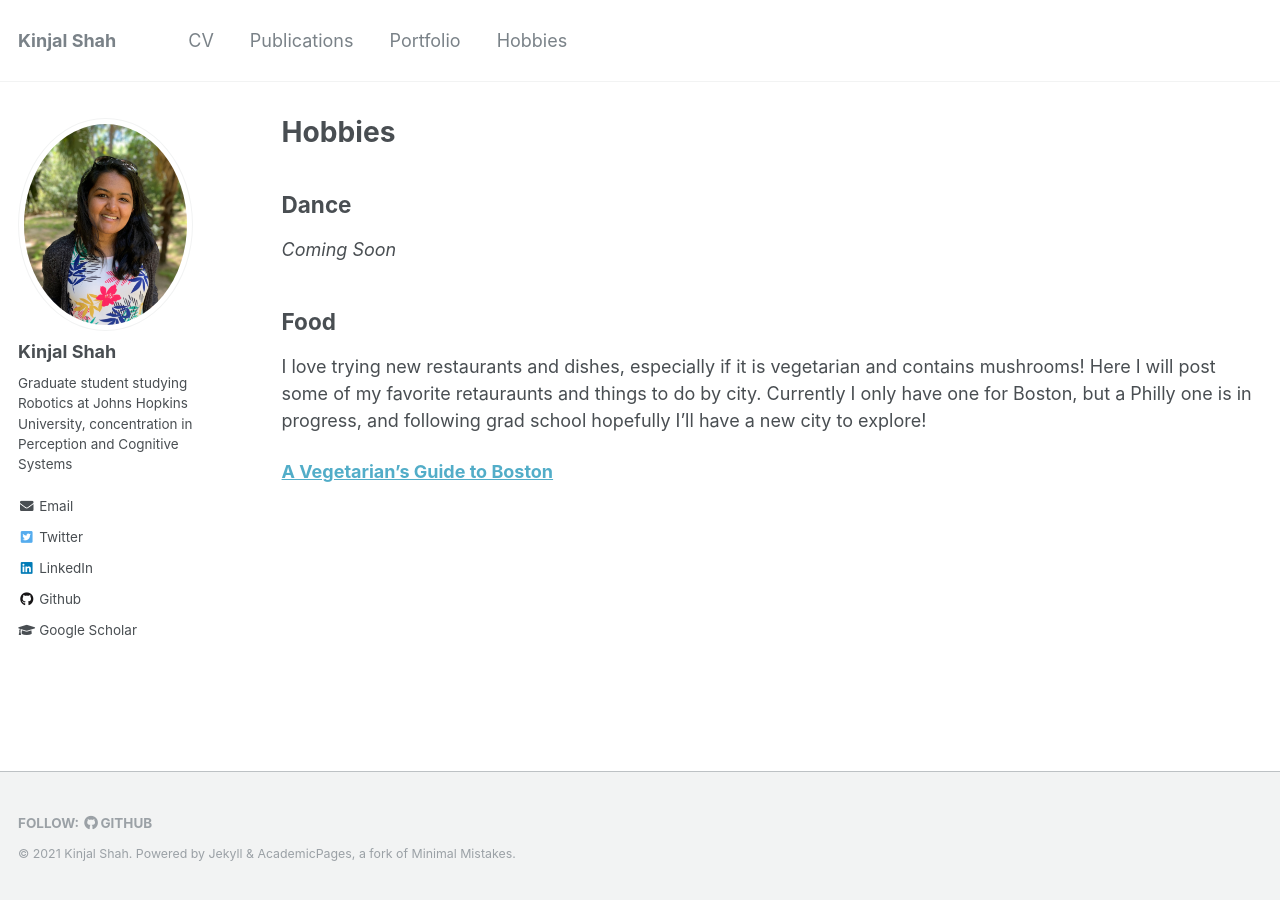
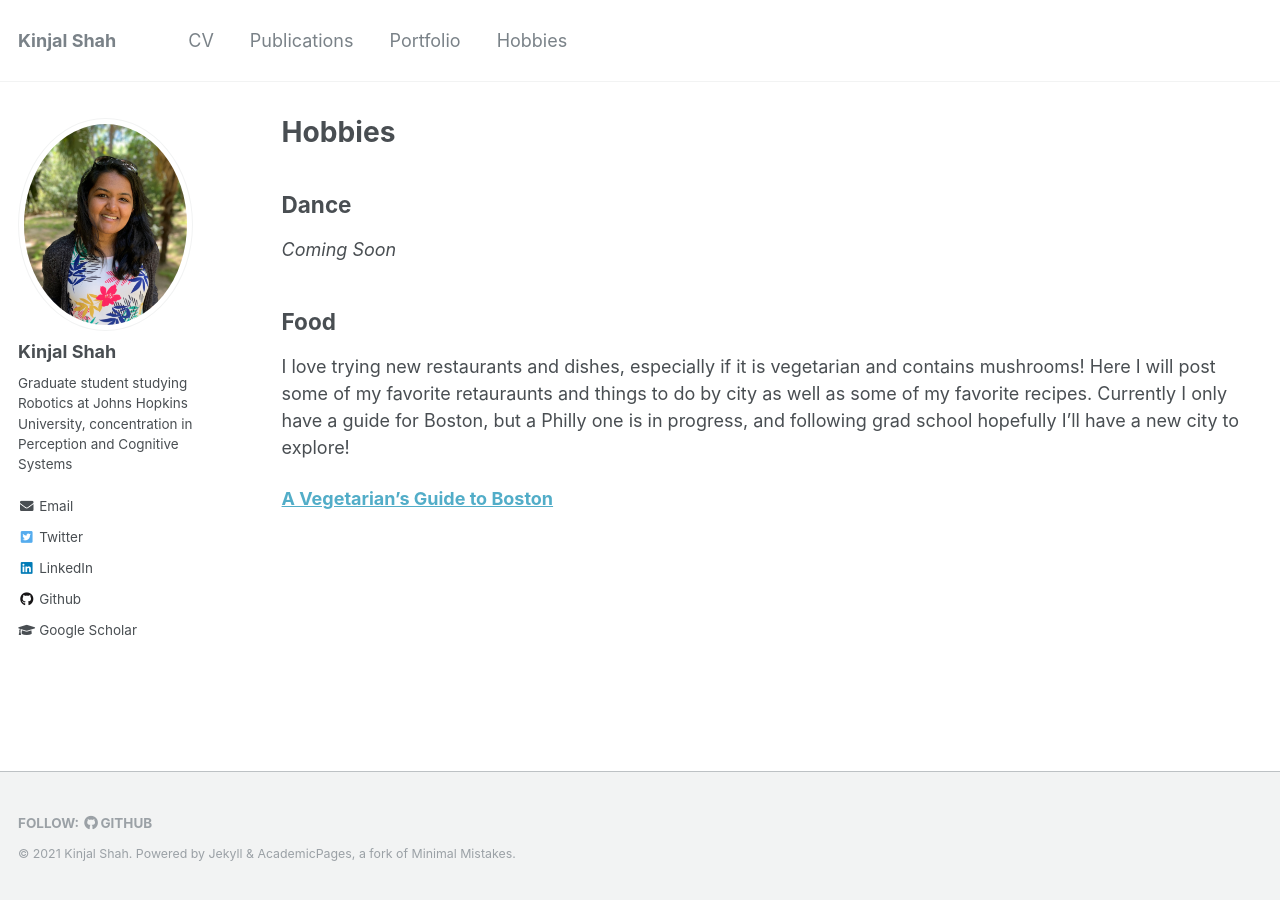
Before and after one commit to kinjmshah/kinjmshah.github.io, a Jekyll site: the page built from _pages/hobbies.md, in a window 1280 px wide. Built offline with Jekyll 4.4.1, drawn with Linux system fonts in a browser that asks for light colours.

Commit message:
Update hobbies.md

```diff
--- a/_pages/hobbies.md
+++ b/_pages/hobbies.md
@@ -11,6 +11,6 @@ author_profile: true
 
 ## Food
 
-I love trying new restaurants and dishes, especially if it is vegetarian and contains mushrooms! Here I will post some of my favorite retauraunts and things to do by city. Currently I only have one for Boston, but a Philly one is in progress, and following grad school hopefully I'll have a new city to explore!
+I love trying new restaurants and dishes, especially if it is vegetarian and contains mushrooms! Here I will post some of my favorite retauraunts and things to do by city as well as some of my favorite recipes. Currently I only have a guide for Boston, but a Philly one is in progress, and following grad school hopefully I'll have a new city to explore!
 
 [**A Vegetarian's Guide to Boston**](/hobbies/foodBoston)
```
